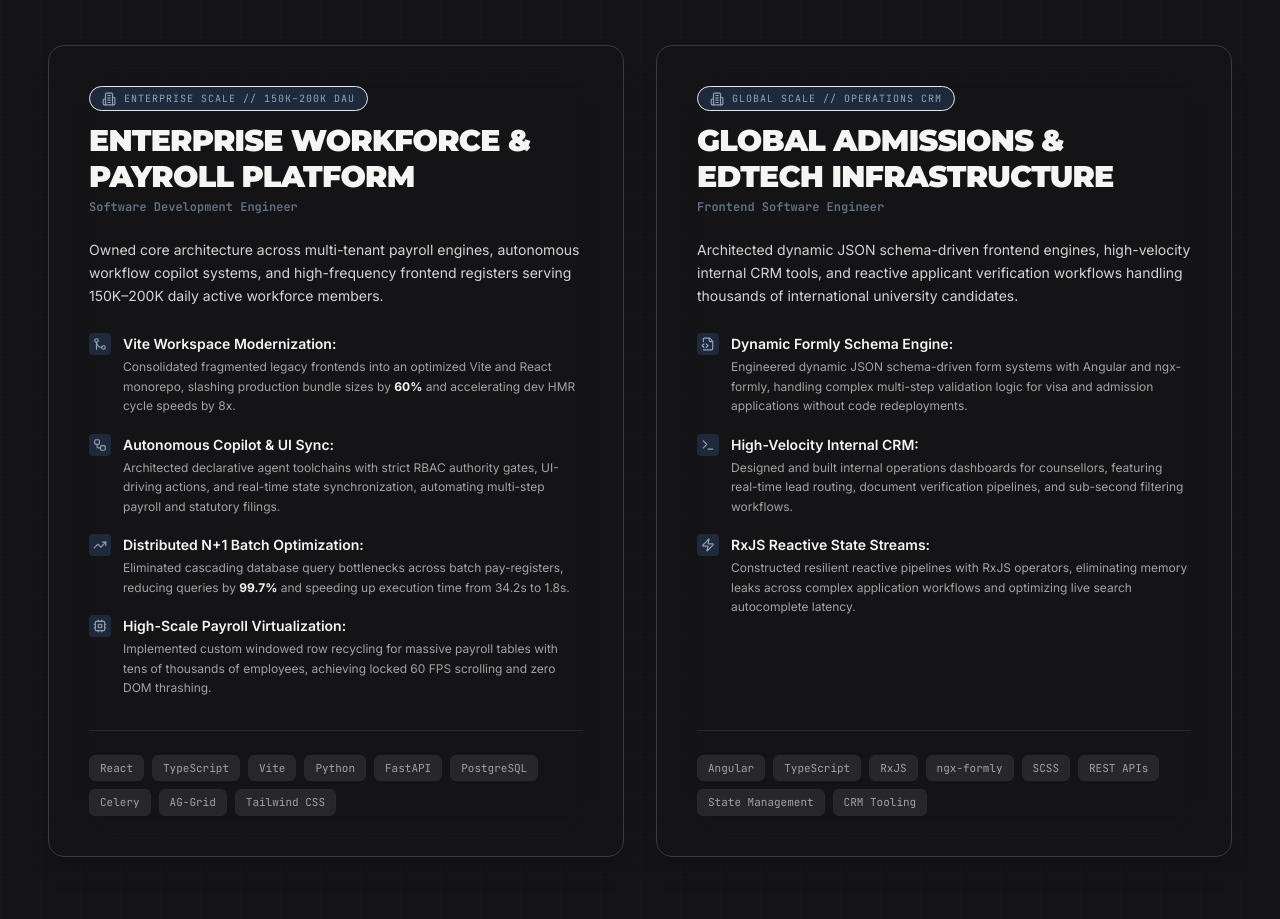
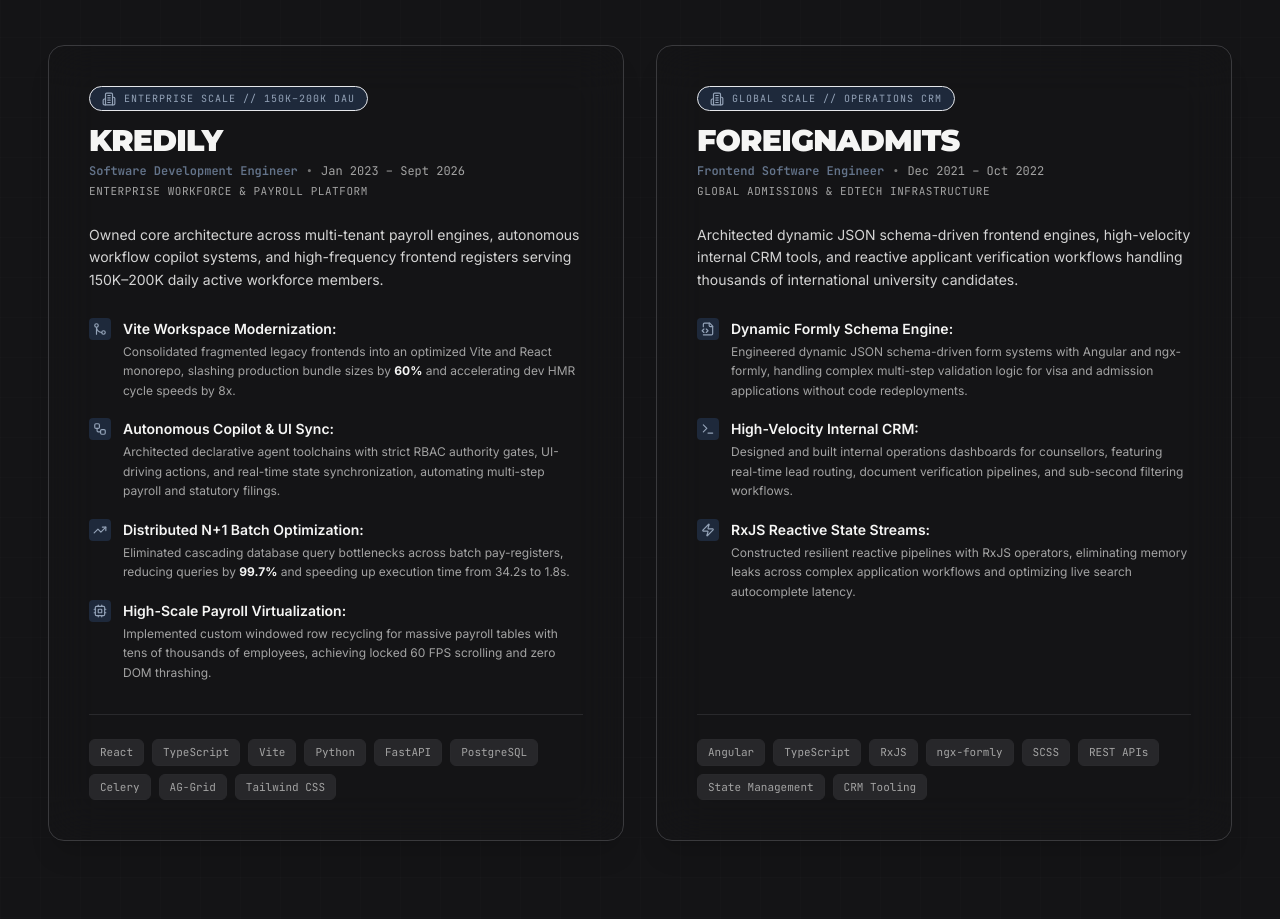
Before and after one commit to emwil23/portfolio, a Next.js app: page / in a window 1280 px wide. Shown: the part 5640-6559 px from the top of the page. Built offline with nearby package versions, Linux system fonts and the light colour scheme.

Commit message:
feat(experience): update experience cards with company names Kredily and ForeignAdmits

```diff
--- a/components/ScaleLog.tsx
+++ b/components/ScaleLog.tsx
@@ -148,7 +148,7 @@
         {/* Experience Cards Grid */}
         <div className="grid grid-cols-1 lg:grid-cols-2 gap-8 mb-20">
 
-          {/* 1. Enterprise Cloud Platform Card */}
+          {/* 1. Kredily Card */}
           <div className="p-8 sm:p-10 rounded-2xl bg-[var(--surface-1)]/70 border border-[var(--border)] backdrop-blur-xl relative overflow-hidden flex flex-col justify-between group hover:border-[var(--accent)] transition-all duration-300 shadow-xl">
             <div className="absolute top-0 right-0 w-64 h-64 bg-[var(--accent)]/10 rounded-full blur-3xl pointer-events-none" />
 
@@ -161,11 +161,16 @@
                     <span>Enterprise Scale // 150K–200K DAU</span>
                   </div>
                   <h3 className="font-display font-black text-2xl sm:text-3xl text-[var(--text-primary)] uppercase tracking-tight">
-                    Enterprise Workforce & Payroll Platform
+                    Kredily
                   </h3>
-                  <div className="font-mono text-xs text-[var(--accent)] mt-1 font-semibold">
-                    Software Development Engineer
+                  <div className="font-mono text-xs text-[var(--accent)] mt-1 font-semibold flex flex-wrap items-center gap-x-2 gap-y-1">
+                    <span>Software Development Engineer</span>
+                    <span className="text-[var(--text-subtle)]">•</span>
+                    <span className="text-[var(--text-muted)] font-normal">Jan 2023 – Sept 2026</span>
                   </div>
+                  <p className="font-mono text-[11px] text-[var(--text-muted)] mt-1 uppercase tracking-wider">
+                    Enterprise Workforce &amp; Payroll Platform
+                  </p>
                 </div>
               </div>
 
@@ -235,7 +240,7 @@
             </div>
           </div>
 
-          {/* 2. Global EdTech Platform Card */}
+          {/* 2. ForeignAdmits Card */}
           <div className="p-8 sm:p-10 rounded-2xl bg-[var(--surface-1)]/70 border border-[var(--border)] backdrop-blur-xl relative overflow-hidden flex flex-col justify-between group hover:border-[var(--accent)] transition-all duration-300 shadow-xl">
             <div className="absolute top-0 right-0 w-64 h-64 bg-[var(--warm)]/10 rounded-full blur-3xl pointer-events-none" />
 
@@ -248,11 +253,16 @@
                     <span>Global Scale // Operations CRM</span>
                   </div>
                   <h3 className="font-display font-black text-2xl sm:text-3xl text-[var(--text-primary)] uppercase tracking-tight">
-                    Global Admissions & EdTech Infrastructure
+                    ForeignAdmits
                   </h3>
-                  <div className="font-mono text-xs text-[var(--accent)] mt-1 font-semibold">
-                    Frontend Software Engineer
+                  <div className="font-mono text-xs text-[var(--accent)] mt-1 font-semibold flex flex-wrap items-center gap-x-2 gap-y-1">
+                    <span>Frontend Software Engineer</span>
+                    <span className="text-[var(--text-subtle)]">•</span>
+                    <span className="text-[var(--text-muted)] font-normal">Dec 2021 – Oct 2022</span>
                   </div>
+                  <p className="font-mono text-[11px] text-[var(--text-muted)] mt-1 uppercase tracking-wider">
+                    Global Admissions &amp; EdTech Infrastructure
+                  </p>
                 </div>
               </div>
 
```
